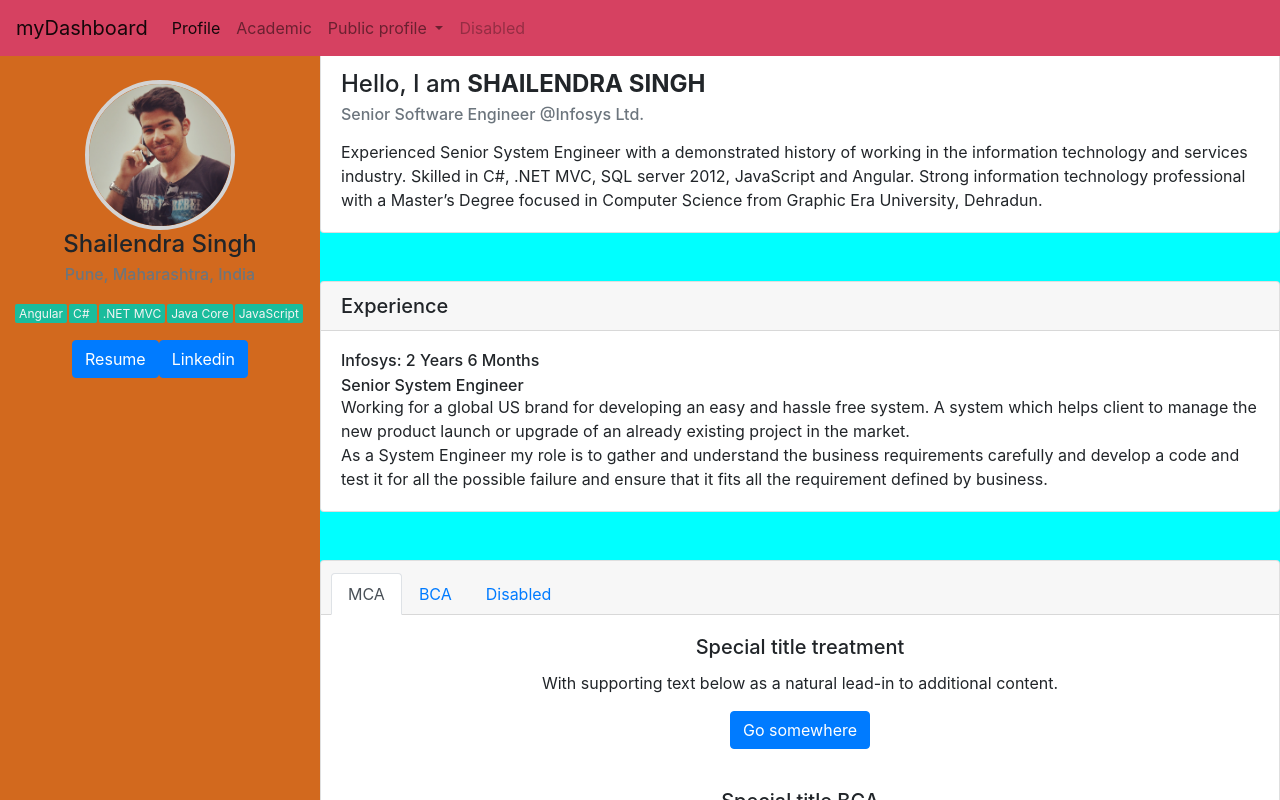
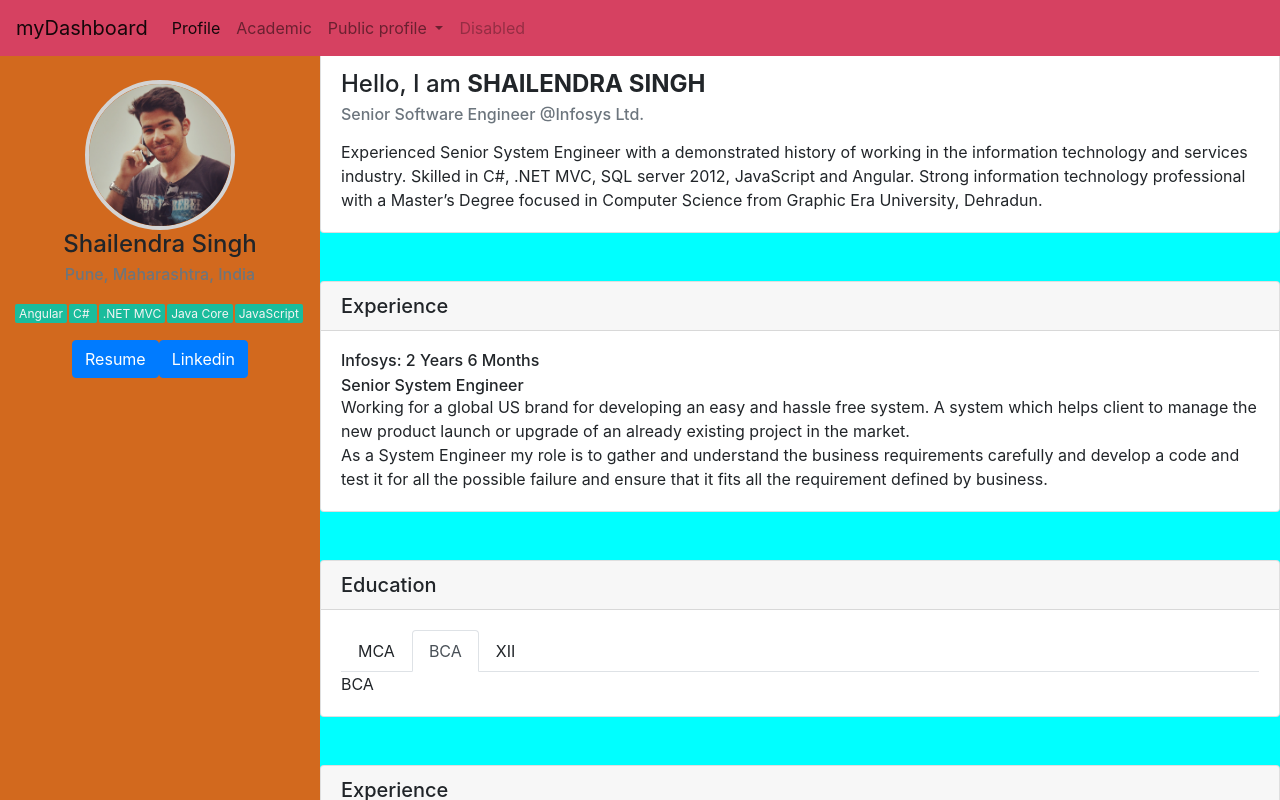
Before and after one commit to ShailendraSingh27/myDashboard-Angular, an Angular app: page / in a window 1280 px wide. Shown: the top 800 px of the page. Built offline with nearby package versions, Linux system fonts and the light colour scheme.

Commit message:
added tabs to education

```diff
--- a/src/app/profile-info/profile-info.component.html
+++ b/src/app/profile-info/profile-info.component.html
@@ -31,33 +31,30 @@
   </div>
   <!--Experience tag Finish-->
 
-
   <!--Education tag start-->
-  <div class="card text-center mb-5">
-    <div class="card-header">
-      <ul class="nav nav-tabs card-header-tabs">
+  <div class="card mb-5">
+      <h5 class="card-header">Education</h5>
+    <div class="card-body">
+        <ul class="nav-tabs nav">
              <li class="nav-item">
-          <a class="nav-link active" href="MCA">MCA</a>
+               <a data-toggle="tab" class="nav-link" [class.active]="isMCAActive" (click)="onClickMCA()">  MCA</a>
              </li>
              <li class="nav-item">
-          <a class="nav-link" href="BCA">BCA</a>
+                <a data-toggle="tab" class="nav-link" [class.active]="isBCAActive" (click)="onClickBCA()"> BCA</a>
               </li>
               <li class="nav-item">
-          <a class="nav-link " href="#">Disabled</a>
+                  <a data-toggle="tab" class="nav-link" [class.active]="isXIIActive" (click)="onClickXII()"> XII</a>
               </li>
         </ul>
+        <div class="tab-content">
+          <div [class.d-none]="!isMCAActive">MCA</div>
+          <div [class.d-none]="!isBCAActive">BCA</div>
+          <div [class.d-none]="!isXIIActive">XII</div>
         </div>
-    <div class="card-body" id="MCA">
-      <h5 class="card-title">Special title treatment</h5>
-      <p class="card-text">With supporting text below as a natural lead-in to additional content.</p>
-      <a href="#" class="btn btn-primary">Go somewhere</a>
-    </div>
-    <div class="card-body" id="BCA">
-      <h5 class="card-title">Special title BCA</h5>
-      <p class="card-text">With supporting text below as a natural lead-in to additional content.</p>
-      <a href="#" class="btn btn-primary">Go somewhere</a>
+
     </div>
   </div>
+
   <!--Education tag Finish-->
 
 
--- a/src/app/profile-info/profile-info.component.ts
+++ b/src/app/profile-info/profile-info.component.ts
@@ -5,11 +5,31 @@ import { Component, OnInit } from '@angular/core';
   templateUrl: './profile-info.component.html',
   styleUrls: ['./profile-info.component.css']
 })
-export class ProfileInfoComponent implements OnInit {
+export class ProfileInfoComponent {
 
   constructor() { }
 
-  ngOnInit() {
+  isMCAActive=false;
+  isBCAActive=true;
+  isXIIActive=false;
+
+  onClickMCA(){
+    this.isMCAActive=true;
+    this.isBCAActive=false;
+    this.isXIIActive=false;
   }
 
+  onClickBCA(){
+    this.isMCAActive=false;
+    this.isBCAActive=true;
+    this.isXIIActive=false;
+  }
+
+  onClickXII(){
+    this.isMCAActive=false;
+    this.isBCAActive=false;
+    this.isXIIActive=true;
+  }
+
+
 }
```
Lines whose indentation alone changed are shown as unchanged.
